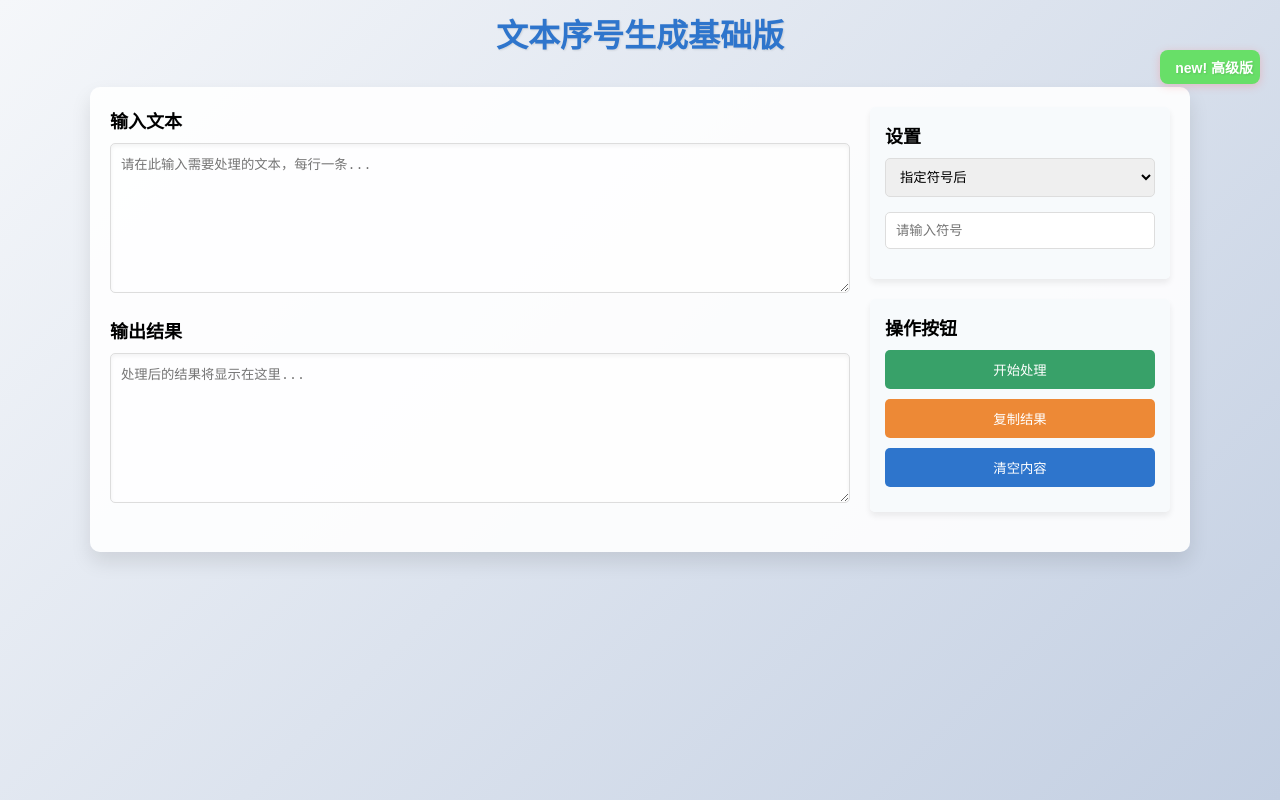
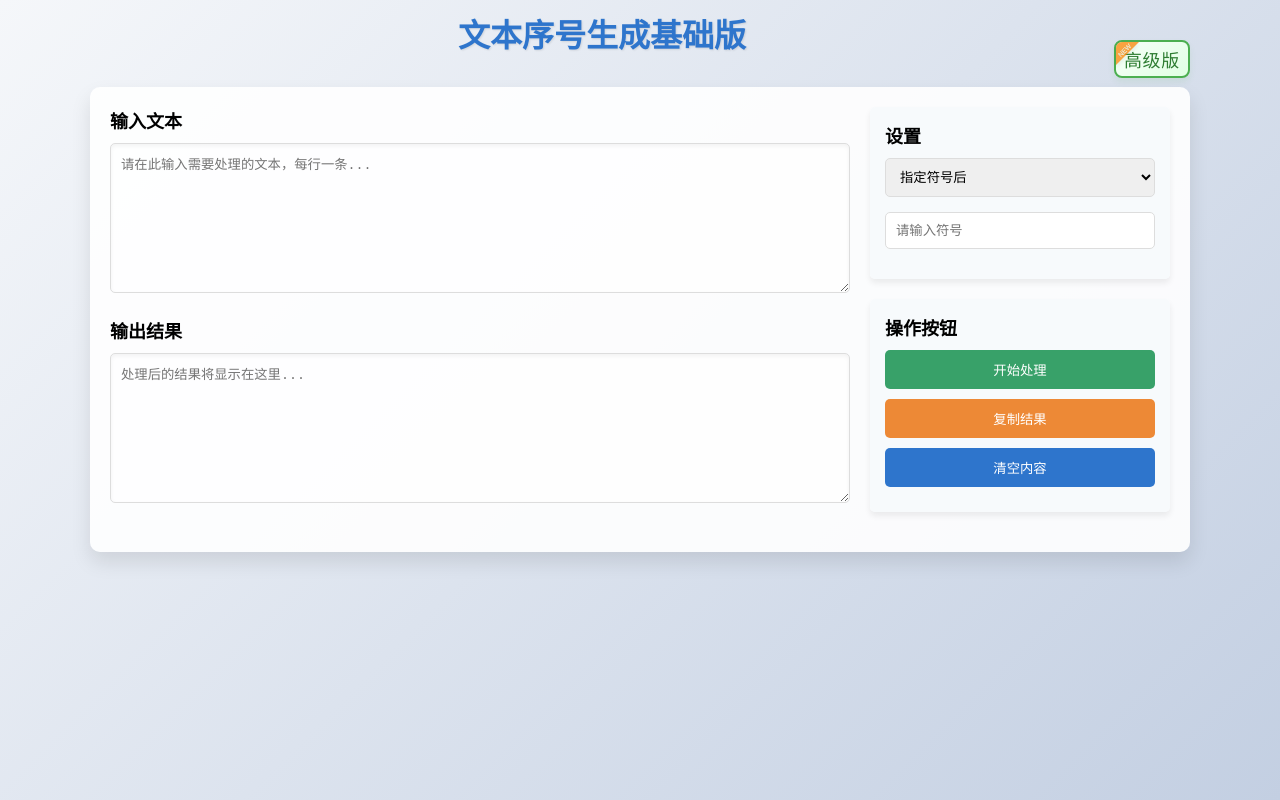
Before and after one commit to lsnu73/Text-number, a plain HTML site: page index.html in a window 1280 px wide. Drawn offline with Linux system fonts and the light colour scheme.

Commit message:
feat(ui): 重构高级版导航样式并添加测试页面
- 将高级版链接从nav-tag改为plus-container样式
- 添加新的test.html页面用于测试
- 移除index.js中多余的空行

```diff
--- a/css/index.css
+++ b/css/index.css
@@ -156,31 +156,42 @@ button:nth-child(4) {
 
 }
 
-.nav-tag {
-    position: absolute;
-    right: 20px;
-    top: 50px;
-    display: flex;
-    align-items: center;
-    padding: 7px 7px;
-    background: #68df68;
+.plus-container {
+    float: right;
+    position: relative;
+    right: 0px;
+    top: 30px;
+    border: 2px solid #4CAF50;
     border-radius: 8px;
-    box-shadow: 0 2px 8px rgba(255, 102, 102, 0.3);
-    text-decoration: none;
+    padding: 4px 8px;
+    background: linear-gradient(145deg, #f8fff9, #e0ffe3);
+    box-shadow: 0 4px 6px rgba(76, 175, 80, 0.1);
     transition: all 0.3s ease;
 }
 
-.nav-tag:hover {
-    background: #FF4444;
-    transform: translateY(-2px);
+.plus-container:hover {
+    box-shadow: 0 6px 12px rgba(76, 175, 80, 0.2);
+    transform: translateY(-5px);
 }
 
-.tag-text {
-    margin-left: 8px;
-    color: white;
-    font-size: 14px;
-    font-weight: bold;
-    text-shadow: 1px 1px 2px rgba(0, 0, 0, 0.1);
+.plus-icon {
+    position: absolute;
+    top: 0;
+    left: 0;
+    width: 23px;
+    height: 23px;
+    opacity: 0.8;
+    border-top-left-radius: 6px;
+    filter: drop-shadow(0 2px 2px rgba(0, 0, 0, 0.1));
+}
+
+.plus-text {
+    font-size: 18px;
+    font-weight: 400;
+    color: #2E7D32;
+    font-family: 'Segoe UI', system-ui;
+    text-decoration: none;
+    letter-spacing: 0.7px;
 }
 
 @media (max-width: 768px) {
--- a/index.html
+++ b/index.html
@@ -12,11 +12,16 @@
     </head>
 
     <body>
+        <div class="plus-container">
+            <svg t="1756611941641" class="plus-icon" viewBox="0 0 1024 1024" version="1.1"
+                xmlns="http://www.w3.org/2000/svg" p-id="4438" width="200" height="200">
+                <path
+                    d="M0 0v1024L1024 0H0z m333.625806 576.412903L143.690323 540.077419l-1.651613 1.651613 112.309677 112.309678-21.470968 23.12258L82.580645 526.864516l23.122581-23.122581 188.283871 34.683871 1.651613-1.651612-112.309678-112.309678 23.122581-23.122581 150.296774 150.296775-23.122581 24.774193z m52.851613-52.851613l-150.296774-150.296774 107.354839-107.354839 19.819355 19.819355-84.232258 84.232258 42.941935 42.941936 79.277419-79.27742 19.819355 19.819355-79.277419 79.27742 47.896774 47.896774 89.187097-89.187097 19.819355 19.819355-112.309678 112.309677z m188.283871-188.283871l-24.774193 24.774194-193.23871-107.354839 26.425807-26.425806L528.516129 313.806452l1.651613-1.651613-85.883871-146.993549 24.774194-24.774193 146.993548 85.883871 1.651613-1.651613L528.516129 80.929032l26.425806-26.425806L660.645161 249.393548l-24.774193 24.774194-146.993549-85.883871-1.651613 1.651613 87.535484 145.341935z"
+                    fill="#FA8D14" p-id="4439"></path>
+            </svg>
+            <a href="numberPlus.html" class="plus-text">高级版</a>
+        </div>
         <h1>文本序号生成基础版</h1>
-        <a href="numberPlus.html" class="nav-tag">
-            <span class="tag-text">new! 高级版</span>
-        </a>
-
 
 
         <div class="container">
--- a/js/index.js
+++ b/js/index.js
@@ -83,6 +83,5 @@ $(document).ready(function () {
         $(".settings").children("input").hide();
         // 显示所选输入框
         $("#" + selectedValue).show();
-
     });
 })
```
Also changed, not shown: test.html (added, +49 -0 lines).
